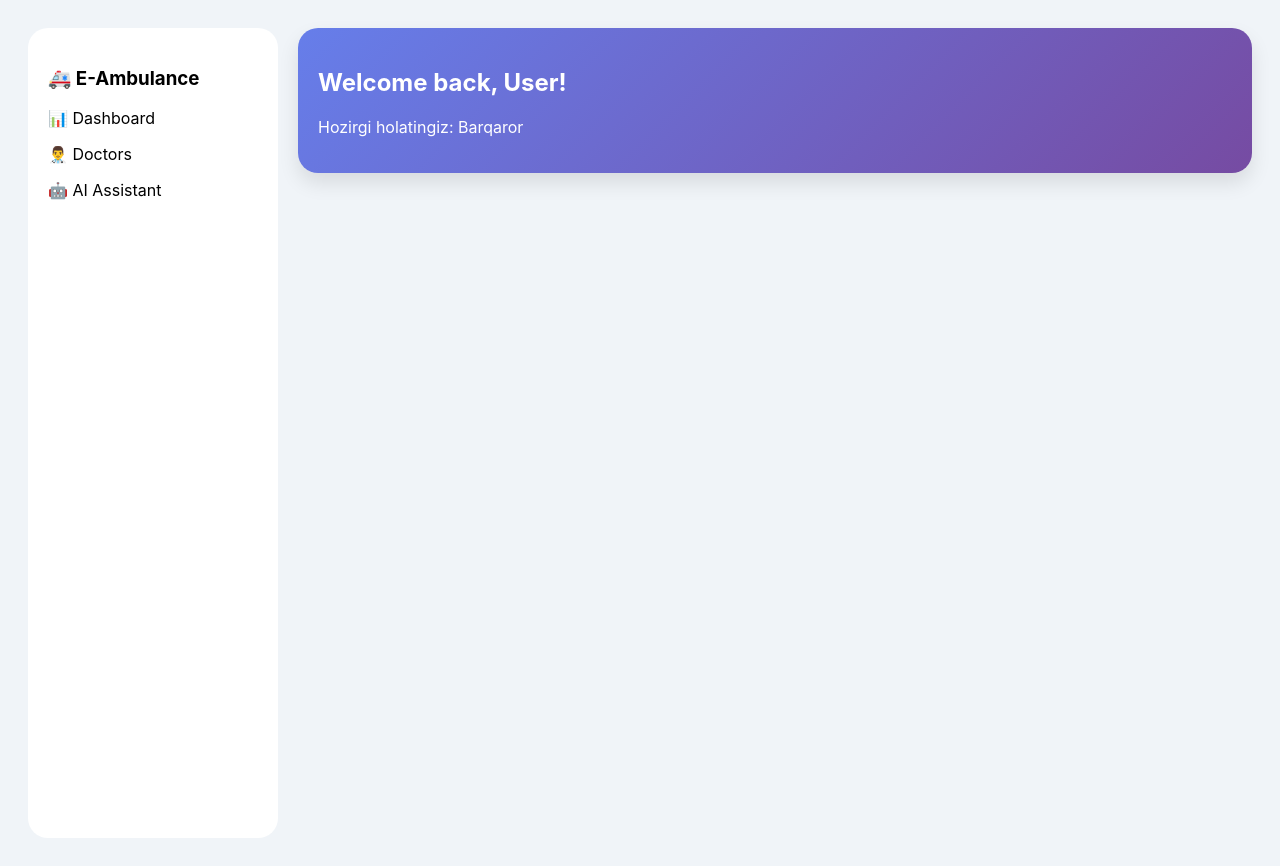
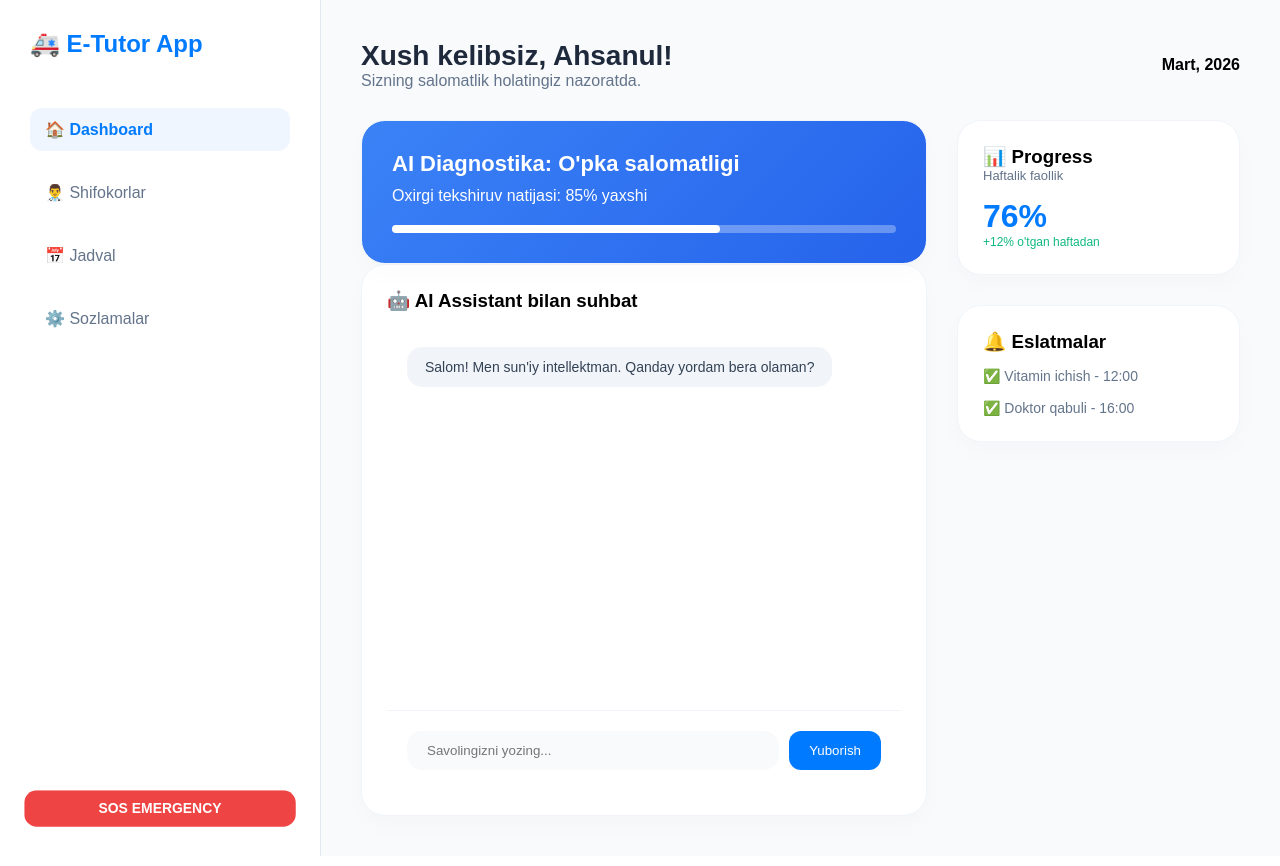
Before and after one commit to zilolaegamberganova/My_ambulance-app-in-Python-and-Java., a Flask app: page / in a window 1280 px wide. Run offline with Flask 3, Linux system fonts and the light colour scheme.

Commit message:
Revamp MY_index.html with new layout and styles

```diff
--- a/templates/MY_index.html
+++ b/templates/MY_index.html
@@ -1,29 +1,137 @@
-<style>
-    /* Rasmga o'xshash zamonaviy dashboard uslubi */
-    body { background-color: #f0f4f8; font-family: 'Inter', sans-serif; }
-    .main-grid { display: grid; grid-template-columns: 250px 1fr; gap: 20px; padding: 20px; }
+<!DOCTYPE html>
+<html lang="uz">
+<head>
+    <meta charset="UTF-8">
+    <meta name="viewport" content="width=device-width, initial-scale=1.0">
+    <title>E-Ambulance Pro Dashboard</title>
+    <link href="https://fonts.googleapis.com" rel="stylesheet">
+    <style>
+        * { margin: 0; padding: 0; box-box-sizing: border-box; font-family: 'Poppins', sans-serif; }
+        body { background-color: #f8fafc; display: flex; height: 100vh; overflow: hidden; }
 
-    .sidebar { background: white; border-radius: 20px; padding: 20px; height: 90vh; }
-    .course-card {
-        background: linear-gradient(135deg, #667eea 0%, #764ba2 100%);
-        color: white; border-radius: 20px; padding: 20px; margin-bottom: 20px;
-        box-shadow: 0 10px 20px rgba(0,0,0,0.1);
-    }
-    .stats-card { background: white; border-radius: 20px; padding: 20px; box-shadow: 0 4px 6px rgba(0,0,0,0.05); }
-</style>
+        /* 1. Chap tomondagi Menu (Sidebar) */
+        .sidebar { width: 260px; background: white; padding: 30px; display: flex; flex-direction: column; gap: 20px; border-right: 1px solid #e2e8f0; }
+        .logo { font-size: 24px; font-weight: 600; color: #007bff; margin-bottom: 30px; display: flex; align-items: center; gap: 10px; }
+        .menu-item { padding: 12px 15px; border-radius: 12px; color: #64748b; cursor: pointer; transition: 0.3s; display: flex; align-items: center; gap: 12px; }
+        .menu-item:hover, .active { background: #eff6ff; color: #007bff; font-weight: 600; }
 
-<div class="main-grid">
+        /* 2. Asosiy Content qismi */
+        .main-content { flex: 1; padding: 40px; overflow-y: auto; }
+        .header-top { display: flex; justify-content: space-between; align-items: center; margin-bottom: 30px; }
+        .welcome-text h1 { font-size: 28px; color: #1e293b; }
+        .welcome-text p { color: #64748b; }
+
+        /* 3. Kartochkalar (Cards) dizayni */
+        .dashboard-grid { display: grid; grid-template-columns: 2fr 1fr; gap: 30px; }
+
+        .card { background: white; border-radius: 24px; padding: 25px; box-shadow: 0 10px 25px rgba(0,0,0,0.02); border: 1px solid #f1f5f9; }
+
+        .blue-card {
+            background: linear-gradient(135deg, #3b82f6 0%, #2563eb 100%);
+            color: white; padding: 30px; position: relative; overflow: hidden;
+        }
+        .blue-card h2 { font-size: 22px; margin-bottom: 10px; }
+        .progress-bar { width: 100%; height: 8px; background: rgba(255,255,255,0.3); border-radius: 10px; margin-top: 20px; }
+        .progress-fill { width: 65%; height: 100%; background: white; border-radius: 10px; }
+
+        /* 4. Chat qismi (AI Assistant) */
+        .chat-section { background: white; border-radius: 24px; display: flex; flex-direction: column; height: 500px; border: 1px solid #f1f5f9; }
+        #chat-box { flex: 1; padding: 20px; overflow-y: auto; display: flex; flex-direction: column; gap: 15px; }
+        .msg { padding: 12px 18px; border-radius: 15px; max-width: 85%; font-size: 14px; }
+        .bot { background: #f1f5f9; color: #334155; align-self: flex-start; }
+        .user { background: #007bff; color: white; align-self: flex-end; }
+
+        .input-area { padding: 20px; border-top: 1px solid #f1f5f9; display: flex; gap: 10px; }
+        input { flex: 1; border: none; background: #f8fafc; padding: 12px 20px; border-radius: 15px; outline: none; }
+        .send-btn { background: #007bff; color: white; border: none; padding: 10px 20px; border-radius: 12px; cursor: pointer; }
+
+        .sos-btn { background: #ef4444; color: white; border: none; padding: 10px 20px; border-radius: 12px; font-weight: 600; cursor: pointer; animation: pulse 2s infinite; }
+        @keyframes pulse { 0% { transform: scale(1); } 50% { transform: scale(1.05); } 100% { transform: scale(1); } }
+    </style>
+</head>
+<body>
+
+    <!-- Sidebar Menu -->
     <div class="sidebar">
-        <h3>🚑 E-Ambulance</h3>
-        <p>📊 Dashboard</p>
-        <p>👨‍⚕️ Doctors</p>
-        <p>🤖 AI Assistant</p>
+        <div class="logo">🚑 E-Tutor App</div>
+        <div class="menu-item active">🏠 Dashboard</div>
+        <div class="menu-item">👨‍⚕️ Shifokorlar</div>
+        <div class="menu-item">📅 Jadval</div>
+        <div class="menu-item">⚙️ Sozlamalar</div>
+        <button class="sos-btn" style="margin-top: auto;" onclick="alert('SOS SIGNAL YUBORILDI!')">SOS EMERGENCY</button>
     </div>
-    <div class="content">
-        <div class="course-card">
-            <h2>Welcome back, User!</h2>
-            <p>Hozirgi holatingiz: Barqaror</p>
+
+    <!-- Main Content -->
+    <div class="main-content">
+        <div class="header-top">
+            <div class="welcome-text">
+                <h1>Xush kelibsiz, Ahsanul!</h1>
+                <p>Sizning salomatlik holatingiz nazoratda.</p>
+            </div>
+            <div style="font-weight: 600;">Mart, 2026</div>
         </div>
-        <!-- AI Chat oynasi shu yerda bo'ladi -->
+
+        <div class="dashboard-grid">
+            <!-- Chap tomondagi katta kartochkalar -->
+            <div class="left-col">
+                <div class="card blue-card">
+                    <h2>AI Diagnostika: O'pka salomatligi</h2>
+                    <p>Oxirgi tekshiruv natijasi: 85% yaxshi</p>
+                    <div class="progress-bar"><div class="progress-fill"></div></div>
+                </div>
+
+                <div class="card chat-section">
+                    <h3 style="margin-bottom: 15px;">🤖 AI Assistant bilan suhbat</h3>
+                    <div id="chat-box">
+                        <div class="msg bot">Salom! Men sun'iy intellektman. Qanday yordam bera olaman?</div>
+                    </div>
+                    <div class="input-area">
+                        <input type="text" id="user-input" placeholder="Savolingizni yozing..." onkeypress="if(event.keyCode==13) sendMessage()">
+                        <button class="send-btn" onclick="sendMessage()">Yuborish</button>
+                    </div>
+                </div>
+            </div>
+
+            <!-- O'ng tomondagi kichik kartochkalar -->
+            <div class="right-col">
+                <div class="card" style="margin-bottom: 30px;">
+                    <h3>📊 Progress</h3>
+                    <p style="color:#64748b; font-size: 13px;">Haftalik faollik</p>
+                    <div style="font-size: 32px; font-weight: 600; color: #007bff; margin-top: 15px;">76%</div>
+                    <p style="color:#10b981; font-size: 12px;">+12% o'tgan haftadan</p>
+                </div>
+
+                <div class="card">
+                    <h3>🔔 Eslatmalar</h3>
+                    <div style="margin-top: 15px; font-size: 14px; color: #64748b;">
+                        <p>✅ Vitamin ichish - 12:00</p><br>
+                        <p>✅ Doktor qabuli - 16:00</p>
+                    </div>
+                </div>
+            </div>
+        </div>
     </div>
-</div>
+
+    <script>
+        async function sendMessage() {
+            let input = document.getElementById("user-input");
+            let chatBox = document.getElementById("chat-box");
+            if(!input.value.trim()) return;
+
+            chatBox.innerHTML += `<div class="msg user">${input.value}</div>`;
+            let text = input.value;
+            input.value = "";
+            chatBox.scrollTop = chatBox.scrollHeight;
+
+            let response = await fetch('/chat', {
+                method: 'POST',
+                headers: {'Content-Type': 'application/json'},
+                body: JSON.stringify({message: text})
+            });
+            let data = await response.json();
+            chatBox.innerHTML += `<div class="msg bot">${data.reply}</div>`;
+            chatBox.scrollTop = chatBox.scrollHeight;
+        }
+    </script>
+</body>
+</html>
```
